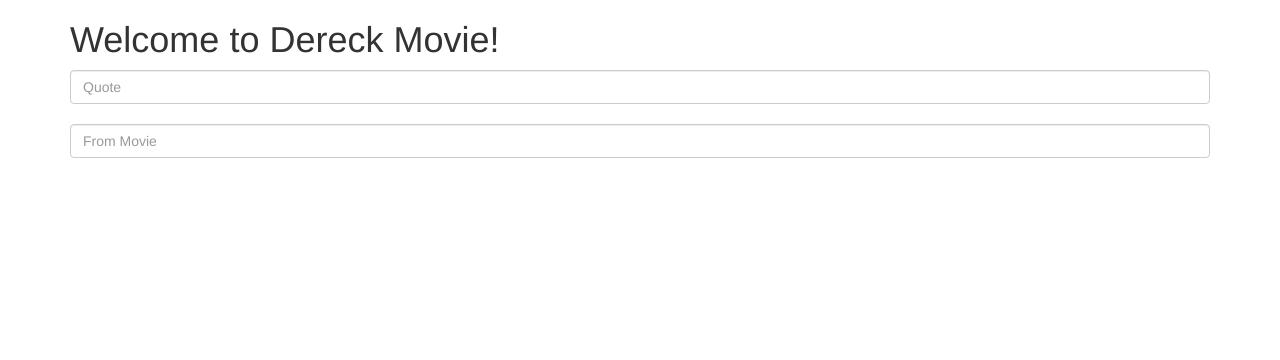
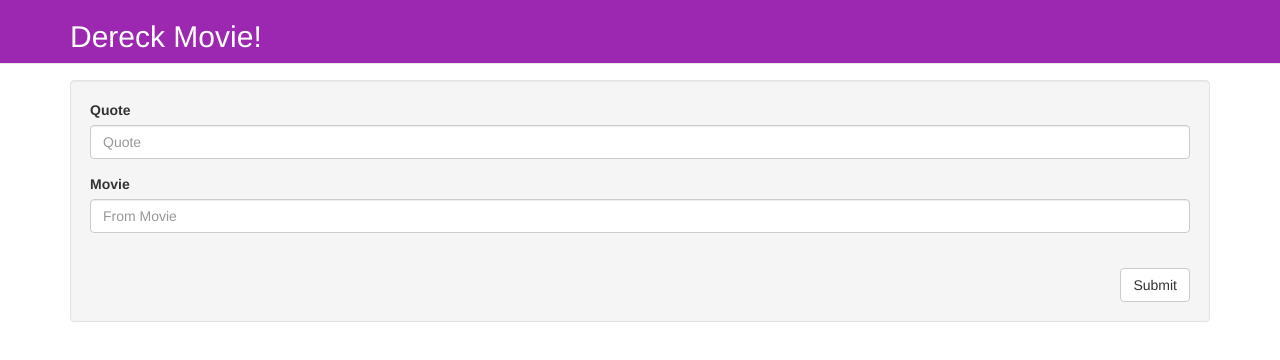
Before and after one commit to Borisdereck/Movies, an Angular app in the folder Movies/: page / in a window 1280 px wide. Shown: the top 360 px of the page. Built offline with nearby package versions, Linux system fonts and the light colour scheme.

Commit message:
Look Form

```diff
--- a/Movies/src/app/app.component.css
+++ b/Movies/src/app/app.component.css
@@ -0,0 +1,12 @@
+.navbar{
+  background: #9C27B0;
+}
+.navbar h2{
+  color: white;
+}
+.navbar p{
+  color: white;
+}
+.navbar a{
+  color: white;
+}
--- a/Movies/src/app/app.component.html
+++ b/Movies/src/app/app.component.html
@@ -1,14 +1,32 @@
 <!--The content below is only a placeholder and can be replaced.-->
+<nav class="navbar navbar-default navbar-fixed-top">
+  <div class="container">
+    <h2>Dereck Movie!</h2>
+    <!-- <p class="navbar-text navbar-right">Signed in as
+        <a href="#" class="navbar-link">Mark Otto</a>
+      </p> -->
+
+  </div>
+</nav>
+
 <div class="container">
-  <div style="text-align:left">
-    <h1>
-      Welcome to Dereck Movie!
-    </h1>
+  <div class="well">
+    <form action="">
+      <div class="form-group">
+        <label for="quote">Quote</label>
+        <input type="text" class="form-control" id="quote" placeholder="Quote" name="quote" [(ngModel)]="movieQuotes.quote">
+      </div>
+      <div class="form-group">
+        <label for="quote">Movie</label>
+        <input type="text" class="form-control" id="movie" placeholder="From Movie" name="movie" [(ngModel)]="movieQuotes.movie">
+      </div>
+      <br>
+
+      <button type="button" class="btn btn-default pull-right" (click)="onSubmit()">Submit</button>
+      <div class="clearfix"></div>
+      <p *ngIf="movieQuotes.movie && movieQuotes.quote">
+      The Best Quote from {{movieQuotes.movie}} is {{movieQuotes.quote}}
+    </p>
+    </form>
   </div>
-
-  <input type="text" class="form-control"  required="required" placeholder="Quote" name="quote" [(ngModel)]="movieQuotes.quote" > <br>
-  <input type="text" class="form-control" required="required" placeholder="From Movie" name="movie" [(ngModel)]="movieQuotes.movie" >
-  <p *ngIf="movieQuotes.movie && movieQuotes.quote">
-    The Best Quote from {{movieQuotes.movie}}  is {{movieQuotes.quote}}
-  </p>
 </div>
--- a/Movies/src/app/app.component.ts
+++ b/Movies/src/app/app.component.ts
@@ -15,4 +15,8 @@ export class AppComponent {
     'quote': '',
     'movie': ''
   };
+
+  onSubmit(): void {
+    console.log('Hello World', this.movieQuotes);
+  }
 }
--- a/Movies/src/app/app.module.ts
+++ b/Movies/src/app/app.module.ts
@@ -1,6 +1,8 @@
 import { BrowserModule } from '@angular/platform-browser';
 import { NgModule } from '@angular/core';
 import { FormsModule } from '@angular/forms';
+import { HttpModule } from "@angular/http";
+
 import { AppComponent } from './app.component';
 
 @NgModule({
@@ -9,7 +11,8 @@ import { AppComponent } from './app.component';
   ],
   imports: [
     BrowserModule,
-    FormsModule
+    FormsModule,
+    HttpModule
   ],
   providers: [],
   bootstrap: [AppComponent]
--- a/Movies/src/styles.css
+++ b/Movies/src/styles.css
@@ -1 +1,2 @@
 /* You can add global styles to this file, and also import other style files */
+body { padding-top: 80px; }
```
